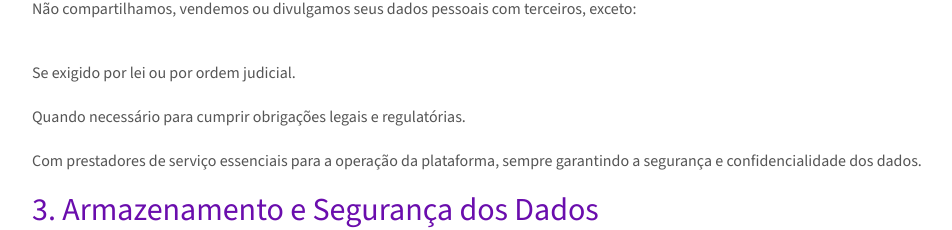
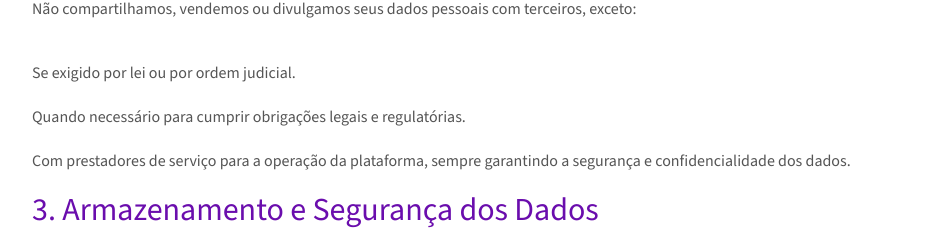
Before and after one commit to rytix/inMariahHtml, a Next.js app: page /privacidade in a window 1280 px wide. Shown: the part 1697-1927 px from the top of the page, without its empty margins (158-1110 px from the left). Built offline with nearby package versions, Linux system fonts and the light colour scheme.

Commit message:
Update Termos

```diff
--- a/app/privacidade/page.tsx
+++ b/app/privacidade/page.tsx
@@ -44,7 +44,7 @@ export default function Home() {
           <ul>
               <li>Se exigido por lei ou por ordem judicial.</li>
               <li>Quando necessário para cumprir obrigações legais e regulatórias.</li>
-              <li>Com prestadores de serviço essenciais para a operação da plataforma, sempre garantindo a segurança e confidencialidade dos dados.</li>
+              <li>Com prestadores de serviço para a operação da plataforma, sempre garantindo a segurança e confidencialidade dos dados.</li>
           </ul>
 
           <h3>3. Armazenamento e Segurança dos Dados</h3>
```
